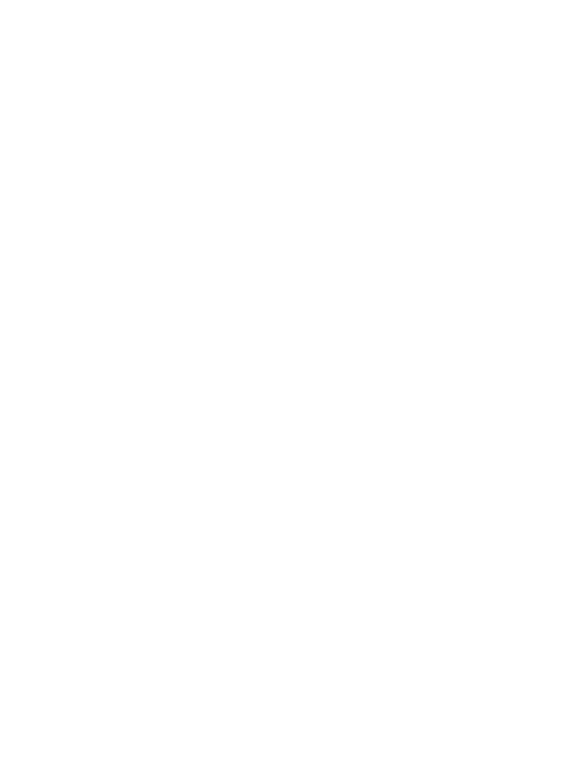
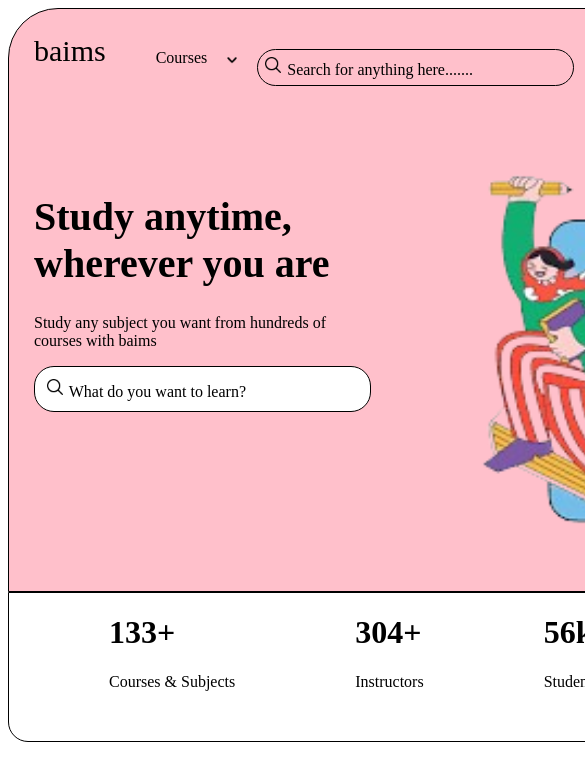
Before and after one commit to Latifah-Umunyana/HTML-Assessment, a plain HTML site: page index.html in a window 390 px wide. Shown: the top 780 px of the page, 585 px wide, since content can reach past the window. Drawn offline with Linux system fonts and the light colour scheme.

Commit message:
adding changes

```diff
--- a/index.html
+++ b/index.html
@@ -3,15 +3,99 @@
 <head>
     <meta charset="UTF-8">
     <meta name="viewport" content="width=device-width, initial-scale=1.0">
-    <title>Document</title>
+    <title>BAIMS</title>
 
 <link rel="stylesheet" href="style.css">
 
 </head>
 <body>
 
+    <div id="page-body">
+
+    <div id="navbar">
+
+<label id="baims-logo">baims</label>
+
+<div id="navbar-left">
+
+<label>Courses</label>
+<img src="images/down-arrow.png" alt="arrow" id="arrow">
+
+<div id="navbar-search">
+<img src="images/search-icon.png" alt="search" id="search-icon">
+<label>Search for anything here.......</label></div>
+
+</div>
+
+<div id="navbar-right">
+
+<div>
+<label>Apply as Instructor</label></div>
+
+
+<div>
+<label>|</label></div>
+
+
+<div>
+<label>Sign in</label></div>
+
+<button id="signUp-button">Sign up</button>
+
+</div>
+
+</div>
+
+<div id="body">
+
+<div>
+
+<h1 id="heading-body">Study anytime, <br>wherever you are</h1>
+
+<p>Study any subject you want from hundreds of courses with baims</p>
+
+<div id="body-search">
+    <img src="images/search-icon.png" alt="search" id="search-icon">
+    <label> What do you want to learn?</label>
+</div>
+
+</div>
+
+<img src="images/student.png" alt="student-icon" id="student">
+
+</div>
+
+</div>
+
+<footer>
+
+<div id="footer">
+
+<div>
+    <h1>133+</h1>
+    <label>Courses & Subjects</label>
+</div>
+
+<div>
+    <h1>304+</h1>
+    <label>Instructors</label>
+</div>
+
+<div>
+    <h1>56k+</h1>
+    <label>Students</label>
+</div>
+
+<div>
+    <h1>11m+</h1>
+    <label>Lecturs View</label>
+</div>
 
 
 
+</div>
+
+</footer>
+
 </body>
 </html>
--- a/style.css
+++ b/style.css
@@ -0,0 +1,130 @@
+ #signUp-button{
+
+border: 1px solid black;
+border-radius: 20px;
+padding: 10px 20px;
+background-color: black;
+color: white;
+ }
+
+ #navbar-search{
+    border: 1px solid black;
+    border-radius: 20px;
+    padding: 5px 100px 5px 5px;
+ }
+
+ #navbar-right{
+    display: flex;
+    gap: 40px;
+    padding-top: 15px;
+ }
+
+ #navbar-left{
+    display: flex;
+    gap: 20px;
+    padding-top: 15px;
+ }
+
+ #navbar{
+    display: flex;
+    gap: 100px;
+ }
+
+ #search-icon{
+    width: 20px;
+    height: 20px;
+ }
+
+ #arrow{
+    width: 20px;
+    height: 20px;
+ }
+
+ #baims-logo{
+    font-size: 30px;
+ }
+
+ #body-search{
+    border: 1px solid black;
+    background-color: white;
+    border-radius: 20px;
+    padding:10px;
+    color: black;
+
+ }
+
+ #body{
+    display: flex;
+    gap: 50px;
+    padding-top: 80px;
+ }
+
+ #heading-body{
+    font-size: 40px;
+ }
+
+ #student{
+    width: 700px;
+    height: 400px;
+ }
+
+ #footer{
+    display: flex;
+    gap: 120px;
+    padding-left: 100px;
+    border: 1px solid black;
+    border-radius: 0px 0px 20px 20px;
+    padding-bottom:50px ;
+    width: 1050px;
+    background-color: white;
+ }
+
+ #page-body{
+    border: 1px solid black;
+    background-color: pink;
+    padding: 25px;
+    width: 1100px;
+    border-radius: 50px 50px 0px 0px;
+ }
+
+ @media only screen and (max-width: 1024px){
+
+    #navbar-right{
+        display: flex;
+        gap: 15px;
+        padding-top: 15px;
+     }
+
+     #navbar-left{
+        display: flex;
+        gap: 15px;
+        padding-top: 15px;
+     }
+
+     #navbar{
+        display: flex;
+        gap: 50px;
+     }
+
+     #page-body{
+      border: 1px solid black;
+      background-color: pink;
+      padding: 25px;
+      width: 950px;
+      border-radius: 50px 50px 0px 0px;
+   }
+
+
+   #footer{
+      display: flex;
+      gap: 120px;
+      padding-left: 100px;
+      border: 1px solid black;
+      border-radius: 0px 0px 20px 20px;
+      padding-bottom:50px ;
+      width: 900px;
+      background-color: white;
+   }
+
+
+ }
```
Also changed, not shown: images/book-students.png (added), images/down-arrow.png (added), images/search-icon.png (added), images/student.png (added).
